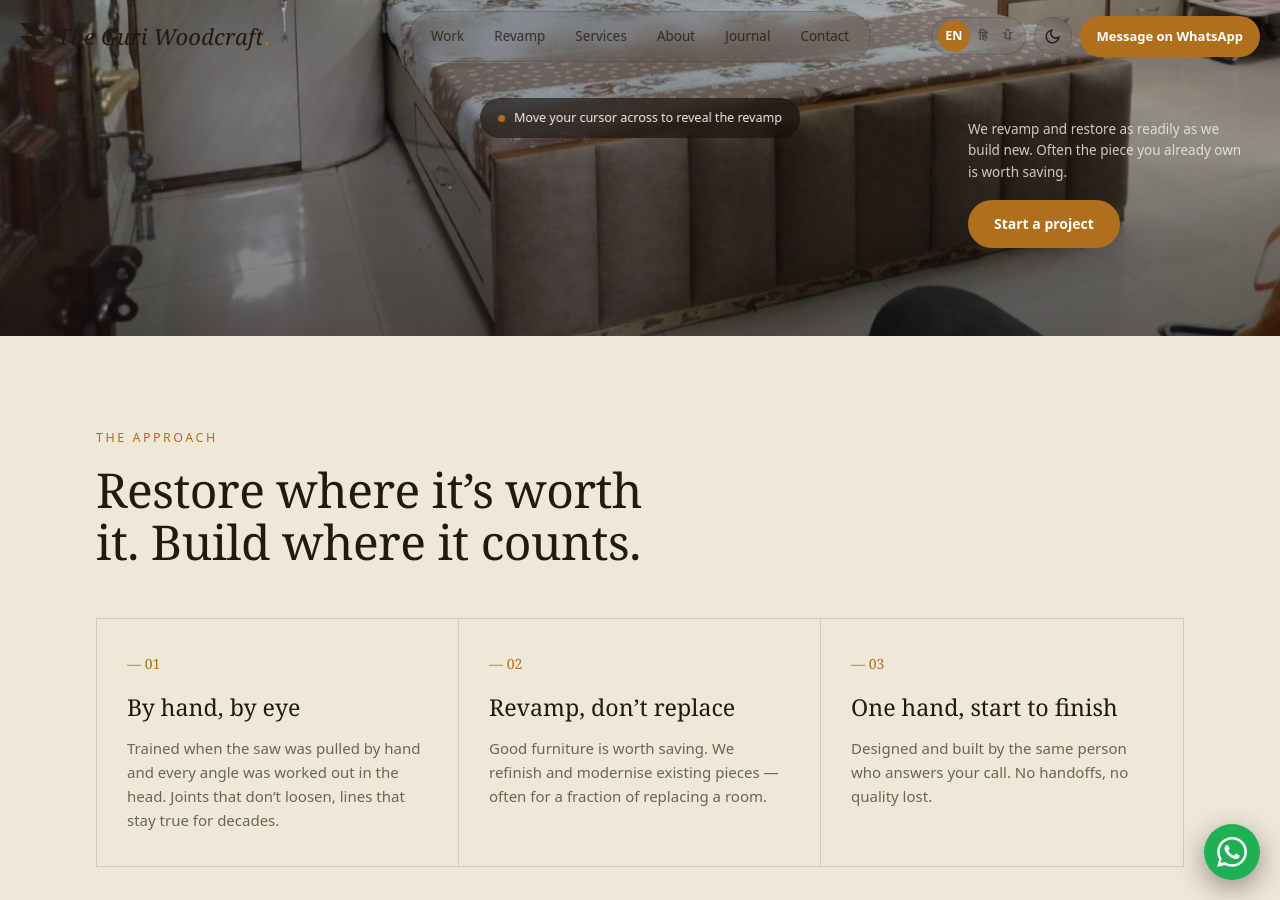
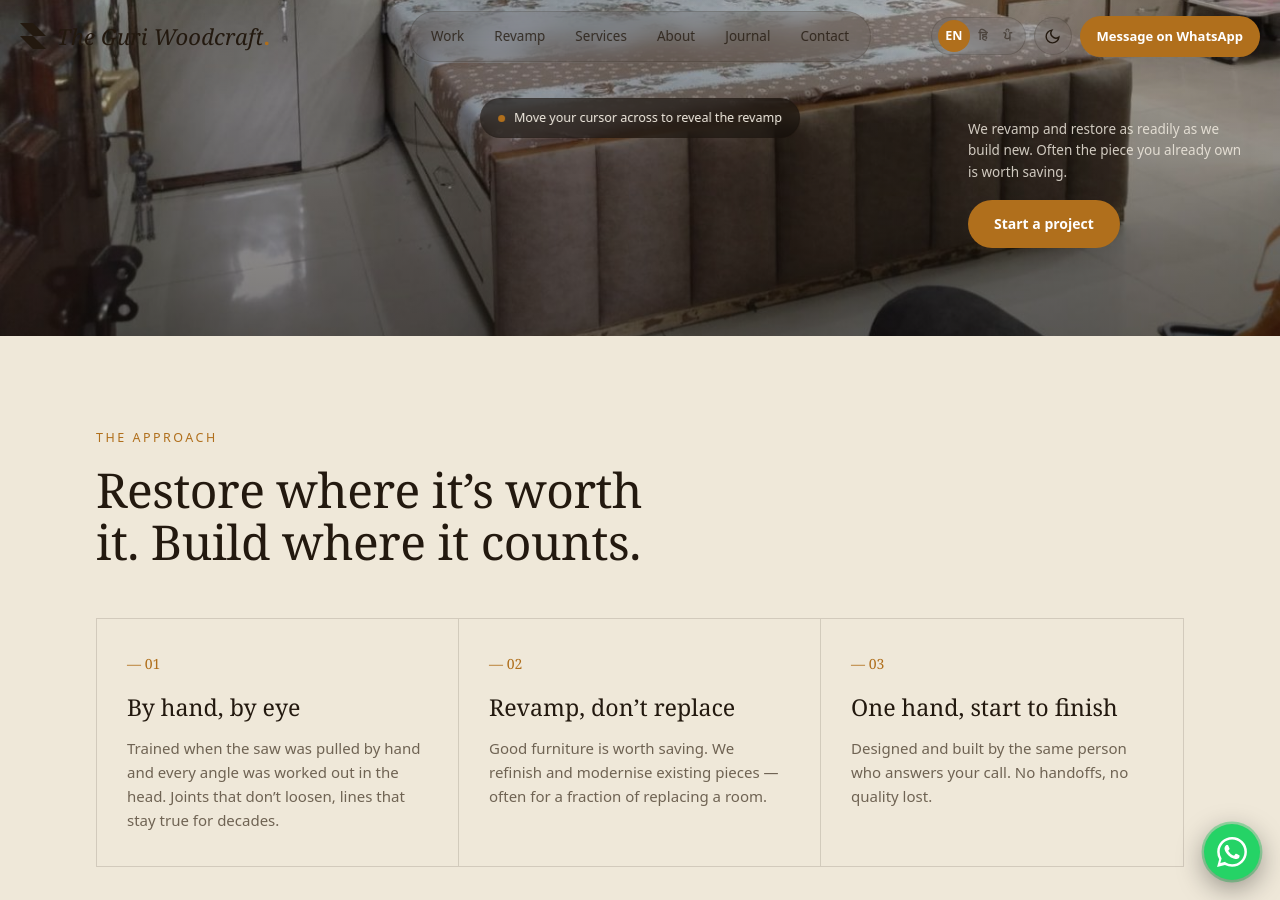
Before and after one commit to arvinderss/theguriwoodcraft.in, a Jekyll site: the page built from index.html, in a window 1280 px wide and 900 px high, scrolled down 564 px. Built offline with Jekyll 4.4.1, drawn with Linux system fonts in a browser that asks for light colours.

Commit message:
Enhance floating WhatsApp button with prefilled greeting and label
- Add wa_label and wa_prefill (3 languages) to nav.yml
- Floating button now opens WhatsApp with a language-aware prefilled
  greeting; EN default works without JS, site.js swaps href on language change
- Add an expanding 'Chat with us' label pill and a reduced-motion-safe
  attention pulse; use official WhatsApp green

Co-Authored-By: Claude Opus 4.8 <noreply@anthropic.com>
Claude-Session: https://claude.ai/code/session_01XP1BQdbz9CSoXX3b63Y7hV

```diff
--- a/_data/nav.yml
+++ b/_data/nav.yml
@@ -38,6 +38,11 @@ menu:
 # Reusable UI strings (buttons, labels) used by header/footer/forms ----------
 ui:
   cta:           {en: "Message on WhatsApp", hi: "व्हाट्सएप पर संदेश भेजें", pa: "ਵੱਟਸਐਪ ਤੇ ਸੁਨੇਹਾ ਭੇਜੋ"}
+  wa_label:      {en: "Chat with us", hi: "हमसे बात करें", pa: "ਸਾਡੇ ਨਾਲ ਗੱਲ ਕਰੋ"}
+  # Greeting pre-filled into WhatsApp when a visitor taps the floating button.
+  wa_prefill:    {en: "Hi! I found The Guri Woodcraft online and would like to discuss a project.",
+                  hi: "नमस्ते! मुझे The Guri Woodcraft ऑनलाइन मिला, मैं एक प्रोजेक्ट पर बात करना चाहता/चाहती हूँ।",
+                  pa: "ਸਤ ਸ੍ਰੀ ਅਕਾਲ! ਮੈਨੂੰ The Guri Woodcraft ਆਨਲਾਈਨ ਮਿਲਿਆ, ਮੈਂ ਇੱਕ ਪ੍ਰੋਜੈਕਟ ਬਾਰੇ ਗੱਲ ਕਰਨੀ ਚਾਹੁੰਦਾ ਹਾਂ।"}
   call:          {en: "Call", hi: "कॉल करें", pa: "ਕਾਲ ਕਰੋ"}
   email:         {en: "Email", hi: "ईमेल", pa: "ਈਮੇਲ"}
   follow:        {en: "Follow", hi: "फॉलो करें", pa: "ਫਾਲੋ ਕਰੋ"}
--- a/_includes/footer.html
+++ b/_includes/footer.html
@@ -40,6 +40,12 @@
   </div>
 </footer>
 
-<a class="wa-float" href="https://wa.me/{{ site.phone }}" target="_blank" rel="noopener noreferrer" aria-label="Message on WhatsApp">
-  <svg viewBox="0 0 24 24" aria-hidden="true"><path d="M.057 24l1.687-6.163a11.867 11.867 0 01-1.587-5.946C.16 5.335 5.495 0 12.05 0a11.817 11.817 0 018.413 3.488 11.824 11.824 0 013.48 8.414c-.003 6.557-5.338 11.892-11.893 11.892a11.9 11.9 0 01-5.688-1.448L.057 24zm6.597-3.807c1.676.995 3.276 1.591 5.392 1.592 5.448 0 9.886-4.434 9.889-9.885.002-5.462-4.415-9.89-9.881-9.892-5.452 0-9.887 4.434-9.889 9.884a9.86 9.86 0 001.51 5.26l-.999 3.648 3.978-1.043zm11.387-5.464c-.074-.124-.272-.198-.57-.347-.297-.149-1.758-.868-2.031-.967-.272-.099-.47-.149-.669.149-.198.297-.768.967-.941 1.165-.173.198-.347.223-.644.074-.297-.149-1.255-.462-2.39-1.475-.883-.788-1.48-1.761-1.653-2.059-.173-.297-.018-.458.13-.606.134-.133.297-.347.446-.521.151-.172.2-.296.3-.495.099-.198.05-.372-.025-.521-.075-.148-.669-1.611-.916-2.206-.242-.579-.487-.501-.669-.51l-.57-.01c-.198 0-.52.074-.792.372-.272.297-1.04 1.016-1.04 2.479 0 1.462 1.065 2.875 1.213 3.074.149.198 2.096 3.2 5.077 4.487.709.306 1.263.489 1.694.626.712.226 1.36.194 1.872.118.571-.085 1.758-.719 2.006-1.413.248-.695.248-1.29.173-1.414z"/></svg>
+<a class="wa-float" id="waFloat"
+   href="https://wa.me/{{ site.phone }}?text={{ site.data.nav.ui.wa_prefill.en | cgi_escape }}"
+   data-wa-en="https://wa.me/{{ site.phone }}?text={{ site.data.nav.ui.wa_prefill.en | cgi_escape }}"
+   data-wa-hi="https://wa.me/{{ site.phone }}?text={{ site.data.nav.ui.wa_prefill.hi | cgi_escape }}"
+   data-wa-pa="https://wa.me/{{ site.phone }}?text={{ site.data.nav.ui.wa_prefill.pa | cgi_escape }}"
+   target="_blank" rel="noopener noreferrer" aria-label="{{ site.data.nav.ui.cta.en }}">
+  <span class="wa-float-label"><span data-lang="en">{{ site.data.nav.ui.wa_label.en }}</span><span data-lang="hi">{{ site.data.nav.ui.wa_label.hi }}</span><span data-lang="pa">{{ site.data.nav.ui.wa_label.pa }}</span></span>
+  <span class="wa-ic" aria-hidden="true"><svg viewBox="0 0 24 24"><path d="M.057 24l1.687-6.163a11.867 11.867 0 01-1.587-5.946C.16 5.335 5.495 0 12.05 0a11.817 11.817 0 018.413 3.488 11.824 11.824 0 013.48 8.414c-.003 6.557-5.338 11.892-11.893 11.892a11.9 11.9 0 01-5.688-1.448L.057 24zm6.597-3.807c1.676.995 3.276 1.591 5.392 1.592 5.448 0 9.886-4.434 9.889-9.885.002-5.462-4.415-9.89-9.881-9.892-5.452 0-9.887 4.434-9.889 9.884a9.86 9.86 0 001.51 5.26l-.999 3.648 3.978-1.043zm11.387-5.464c-.074-.124-.272-.198-.57-.347-.297-.149-1.758-.868-2.031-.967-.272-.099-.47-.149-.669.149-.198.297-.768.967-.941 1.165-.173.198-.347.223-.644.074-.297-.149-1.255-.462-2.39-1.475-.883-.788-1.48-1.761-1.653-2.059-.173-.297-.018-.458.13-.606.134-.133.297-.347.446-.521.151-.172.2-.296.3-.495.099-.198.05-.372-.025-.521-.075-.148-.669-1.611-.916-2.206-.242-.579-.487-.501-.669-.51l-.57-.01c-.198 0-.52.074-.792.372-.272.297-1.04 1.016-1.04 2.479 0 1.462 1.065 2.875 1.213 3.074.149.198 2.096 3.2 5.077 4.487.709.306 1.263.489 1.694.626.712.226 1.36.194 1.872.118.571-.085 1.758-.719 2.006-1.413.248-.695.248-1.29.173-1.414z"/></svg></span>
 </a>
--- a/assets/css/site.css
+++ b/assets/css/site.css
@@ -73,8 +73,16 @@ footer{background:var(--bg-2);border-top:1px solid var(--line);padding:54px 0 40
 .foot-bottom{margin-top:46px;padding-top:22px;border-top:1px solid var(--line);display:flex;justify-content:space-between;flex-wrap:wrap;gap:10px;color:var(--grain);font-size:13px}
 
 /* ---- floating WhatsApp ---- */
-.wa-float{position:fixed;right:20px;bottom:20px;z-index:60;background:#1faf54;color:#fff;width:56px;height:56px;border-radius:50%;display:flex;align-items:center;justify-content:center;box-shadow:0 8px 28px rgba(0,0,0,.4);transition:transform .2s}
-.wa-float:hover{transform:scale(1.08)}.wa-float svg{width:30px;height:30px;fill:#fff}
+.wa-float{position:fixed;right:20px;bottom:20px;z-index:60;display:inline-flex;align-items:center;gap:10px;text-decoration:none}
+.wa-float .wa-ic{position:relative;flex:none;background:#25d366;width:56px;height:56px;border-radius:50%;display:flex;align-items:center;justify-content:center;box-shadow:0 8px 28px rgba(0,0,0,.4);transition:transform .2s}
+.wa-float .wa-ic svg{width:30px;height:30px;fill:#fff}
+.wa-float:hover .wa-ic,.wa-float:focus-visible .wa-ic{transform:scale(1.08)}
+.wa-float-label{max-width:0;opacity:0;overflow:hidden;white-space:nowrap;padding:9px 0;border-radius:999px;font-size:14px;font-weight:500;color:var(--fg);background:var(--card);border:1px solid var(--line);box-shadow:0 6px 20px rgba(0,0,0,.25);transition:max-width .3s ease,opacity .2s ease,padding .3s ease}
+.wa-float:hover .wa-float-label,.wa-float:focus-visible .wa-float-label{max-width:220px;opacity:1;padding:9px 15px}
+@media (prefers-reduced-motion:no-preference){
+  .wa-float .wa-ic{animation:waPulse 2.6s ease-out infinite}
+  @keyframes waPulse{0%{box-shadow:0 8px 28px rgba(0,0,0,.4),0 0 0 0 rgba(37,211,102,.5)}70%{box-shadow:0 8px 28px rgba(0,0,0,.4),0 0 0 14px rgba(37,211,102,0)}100%{box-shadow:0 8px 28px rgba(0,0,0,.4),0 0 0 0 rgba(37,211,102,0)}}
+}
 
 /* ---- shared section primitives (used by index + posts) ---- */
 .ruler{height:26px;position:relative;opacity:.5}
--- a/assets/js/site.js
+++ b/assets/js/site.js
@@ -57,6 +57,9 @@
     document.querySelectorAll('[data-lang-btn]').forEach(function(b){
       b.setAttribute('aria-pressed', b.getAttribute('data-lang-btn') === l ? 'true':'false');
     });
+    // point the floating WhatsApp button at the greeting for the chosen language
+    var wa = document.getElementById('waFloat');
+    if(wa){ var u = wa.getAttribute('data-wa-' + l); if(u) wa.setAttribute('href', u); }
   }
   document.addEventListener('click', function(e){
     var b = e.target.closest('[data-lang-btn]');
```
